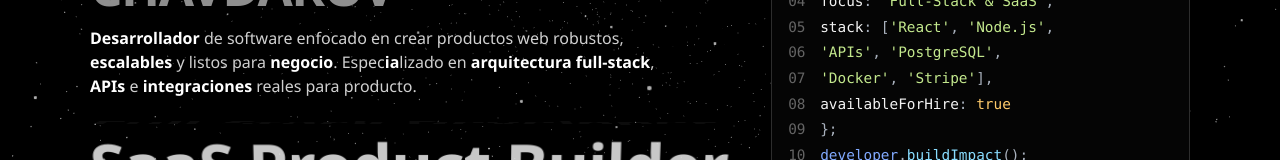
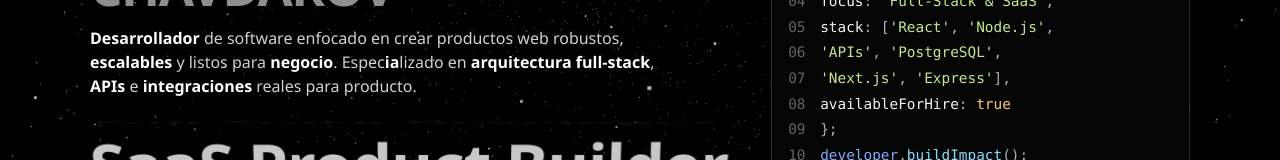
Before and after one commit to tedichavdarov-dev/Teodor-Chavdarov-portfolio, a React (Vite) app: page / in a window 1280 px wide. Shown: the part 441-601 px from the top of the page. Built offline with nearby package versions, Linux system fonts and the light colour scheme.

Commit message:
fix: reemplazo Docker y Stripe por Next.js y Express en hero code card

```diff
--- a/src/features/hero/HeroSection.jsx
+++ b/src/features/hero/HeroSection.jsx
@@ -114,9 +114,9 @@ function HeroSection() {
             </p>
             <p>
               <span className="code-line">07</span>
-              <span className="token-string">'Docker'</span>
+              <span className="token-string">'Next.js'</span>
               <span className="token-punctuation">,</span>{' '}
-              <span className="token-string">'Stripe'</span>
+              <span className="token-string">'Express'</span>
               <span className="token-punctuation">]</span>
               <span className="token-punctuation">,</span>
             </p>
```
